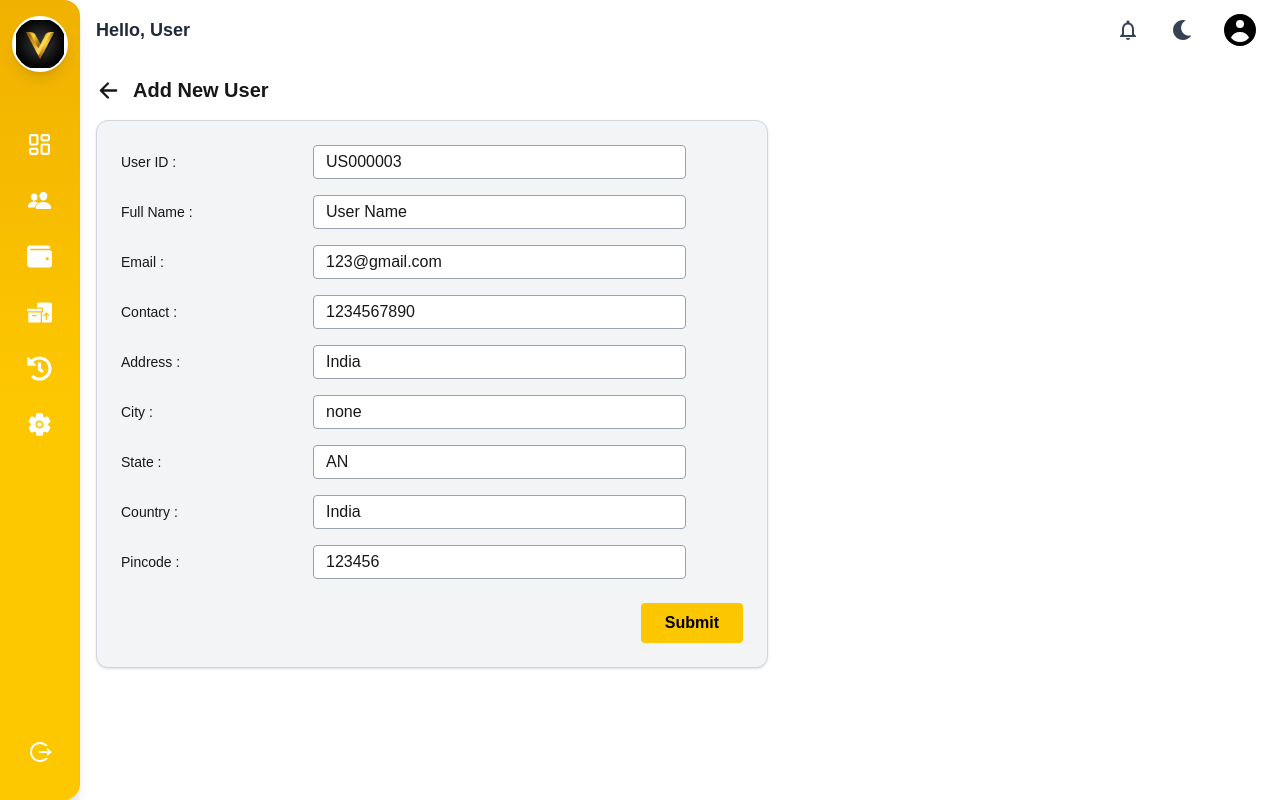
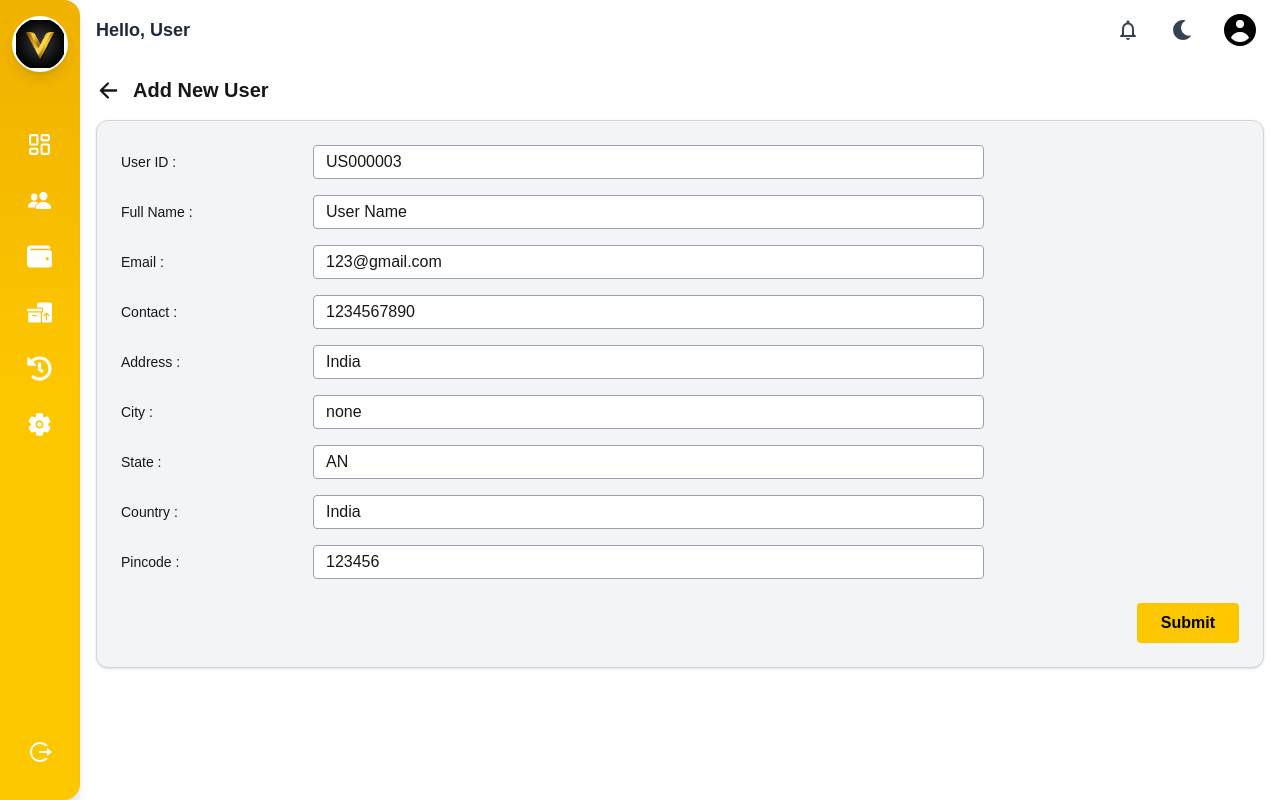
Before and after one commit to manojkumar135/V_Life, a Next.js app: page /administration/users/adduser in a window 1280 px wide. Built offline with nearby package versions, Linux system fonts and the light colour scheme.

Commit message:
26 July 2025

```diff
--- a/app/administration/users/adduser/page.tsx
+++ b/app/administration/users/adduser/page.tsx
@@ -22,7 +22,7 @@ export default function AddNewUserForm() {
         </div>
 
         {/* Form Card */}
-        <div className="rounded-xl p-6 border border-gray-300 bg-gray-100 shadow-sm w-full max-w-2xl">
+        <div className="rounded-xl p-6 border border-gray-300 bg-gray-100 shadow-sm">
           <div className="space-y-4">
             {/* User ID */}
             <div className="flex items-center">
```
